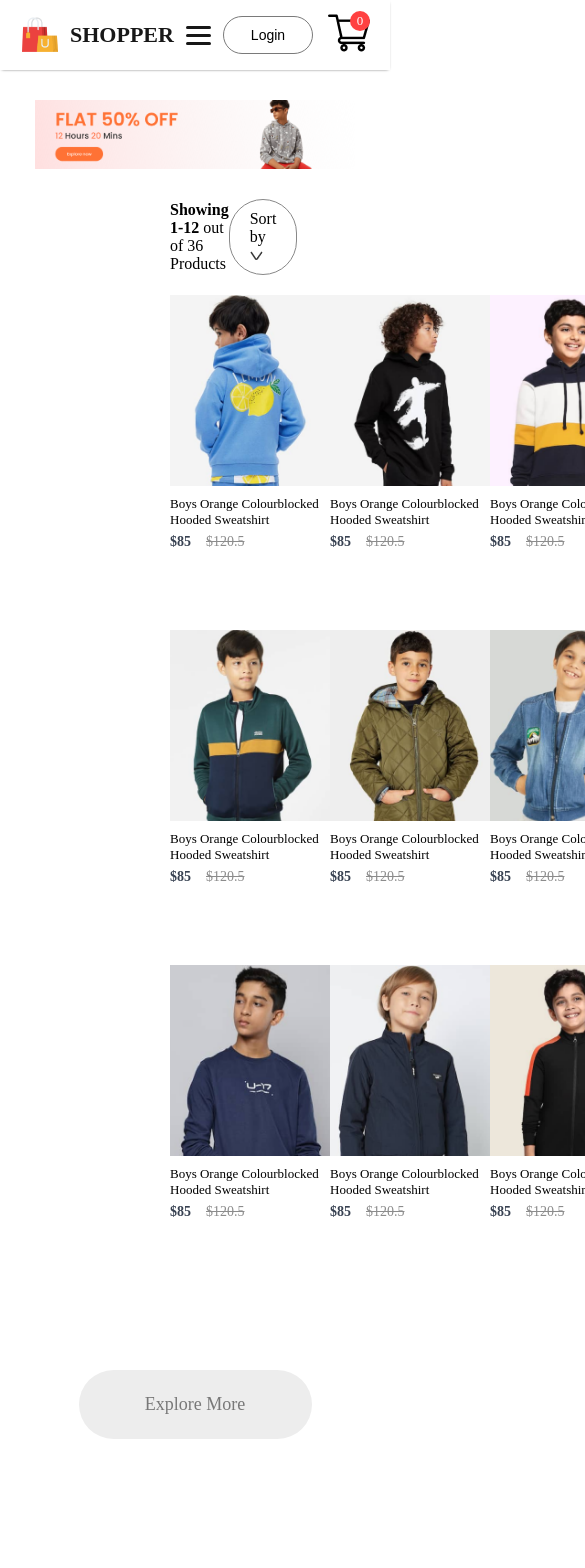
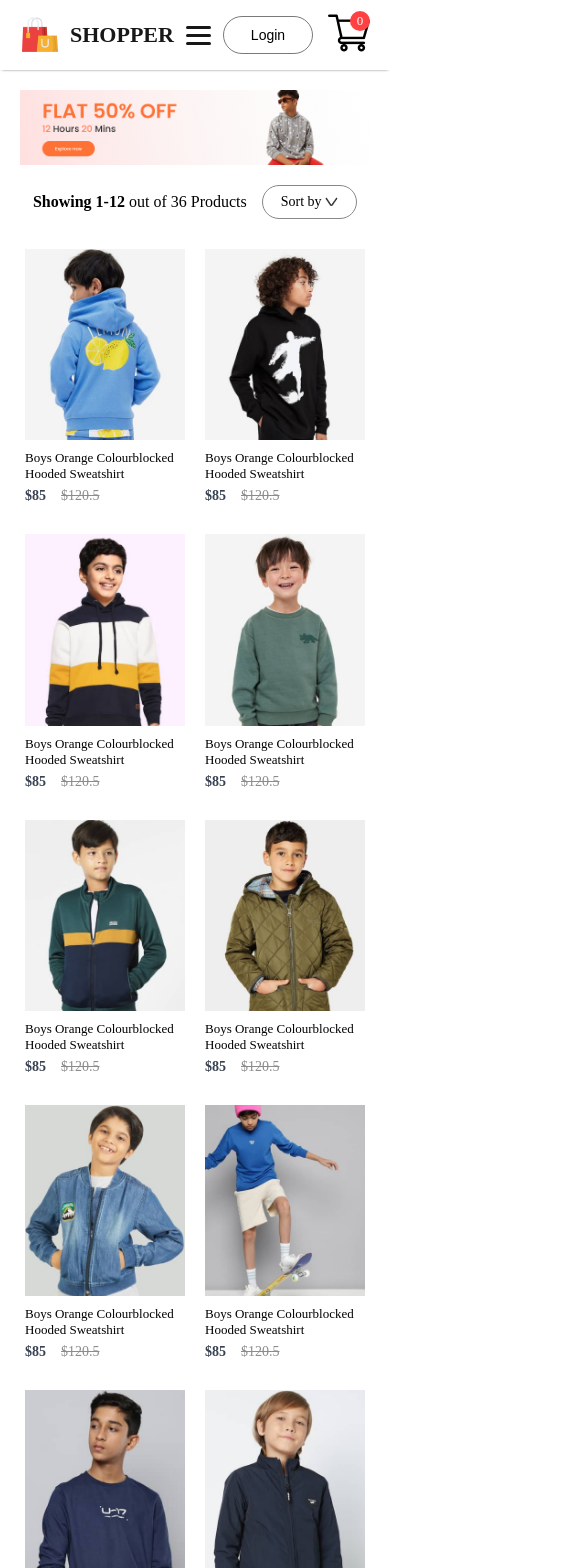
Before and after one commit to David2008-coder/Ecommerce-website, a React (Vite) app: page /kids in a window 390 px wide. Shown: the top 1568 px of the page, 585 px wide, since content can reach past the window. Built offline with nearby package versions, Linux system fonts and the light colour scheme.

Commit message:
Refactor ShopCategory CSS for improved layout

```diff
--- a/src/Components/Pages/CSS/ShopCategory.css
+++ b/src/Components/Pages/CSS/ShopCategory.css
@@ -1,20 +1,26 @@
 .shopcategory-banner {
   display: block;
-  margin: 30px auto;
-  width: 82%;
+  margin: 20px auto;
+  width: 90%;
+  max-width: 1200px;
 }
 
 .shopcategory-indexSort {
   display: flex;
-  margin: 0px 170px;
+  margin: 20px auto;
+  max-width: 1200px;
+  padding: 0 20px;
   justify-content: space-between;
   align-items: center;
+  flex-wrap: wrap;
+  gap: 15px;
 }
 
 .shopcategory-sort {
-  padding: 10px 20px;
+  padding: 8px 18px;
   border-radius: 40px;
   border: 1px solid #888;
+  font-size: 14px;
 }
 
 .shopcategory-indexSort p span {
@@ -22,22 +28,45 @@
 }
 
 .shopcategory-products {
-  margin: 20px 170px;
+  margin: 30px auto;
+  max-width: 1280px;
+  padding: 0 15px;
   display: grid;
-  grid-template-columns: 1fr 1fr 1fr 1fr;
-  row-gap: 80px;
+  grid-template-columns: repeat(4, 1fr);
+  row-gap: 50px;
+  justify-items: center;
 }
 
 .shopcategory-loadmore {
   display: flex;
   justify-content: center;
   align-items: center;
-  margin: 150px auto;
-  width: 233px;
-  height: 69px;
+  margin: 80px auto;
+  width: 200px;
+  height: 55px;
   border-radius: 75px;
   background: #ededed;
   color: #787878;
-  font-size: 18px;
+  font-size: 16px;
   font-weight: 500;
+  cursor: pointer;
 }
+
+/* Mobile */
+@media (max-width: 1100px) {
+  .shopcategory-products {
+    grid-template-columns: repeat(3, 1fr);
+  }
+}
+
+@media (max-width: 800px) {
+  .shopcategory-products {
+    grid-template-columns: repeat(2, 1fr);
+    row-gap: 30px;
+  }
+
+  .shopcategory-indexSort {
+    justify-content: center;
+    text-align: center;
+  }
+}
```
